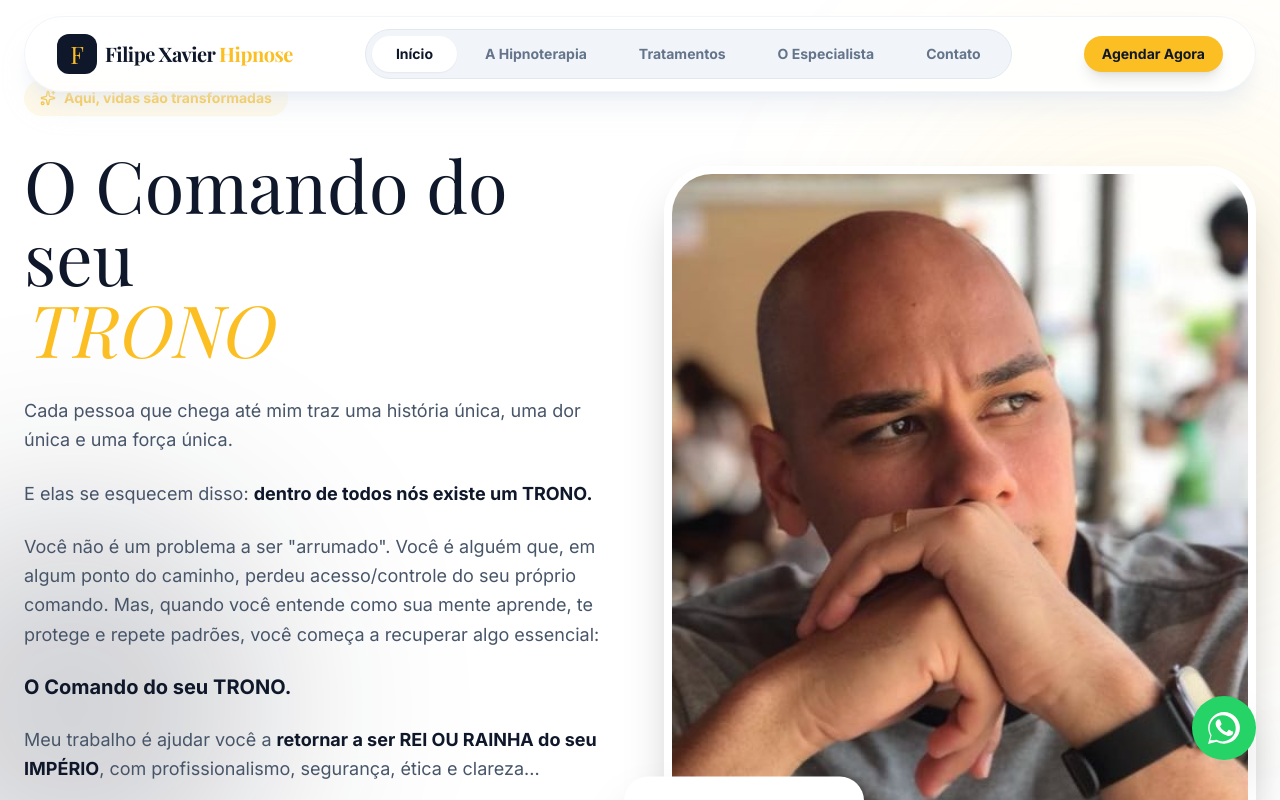
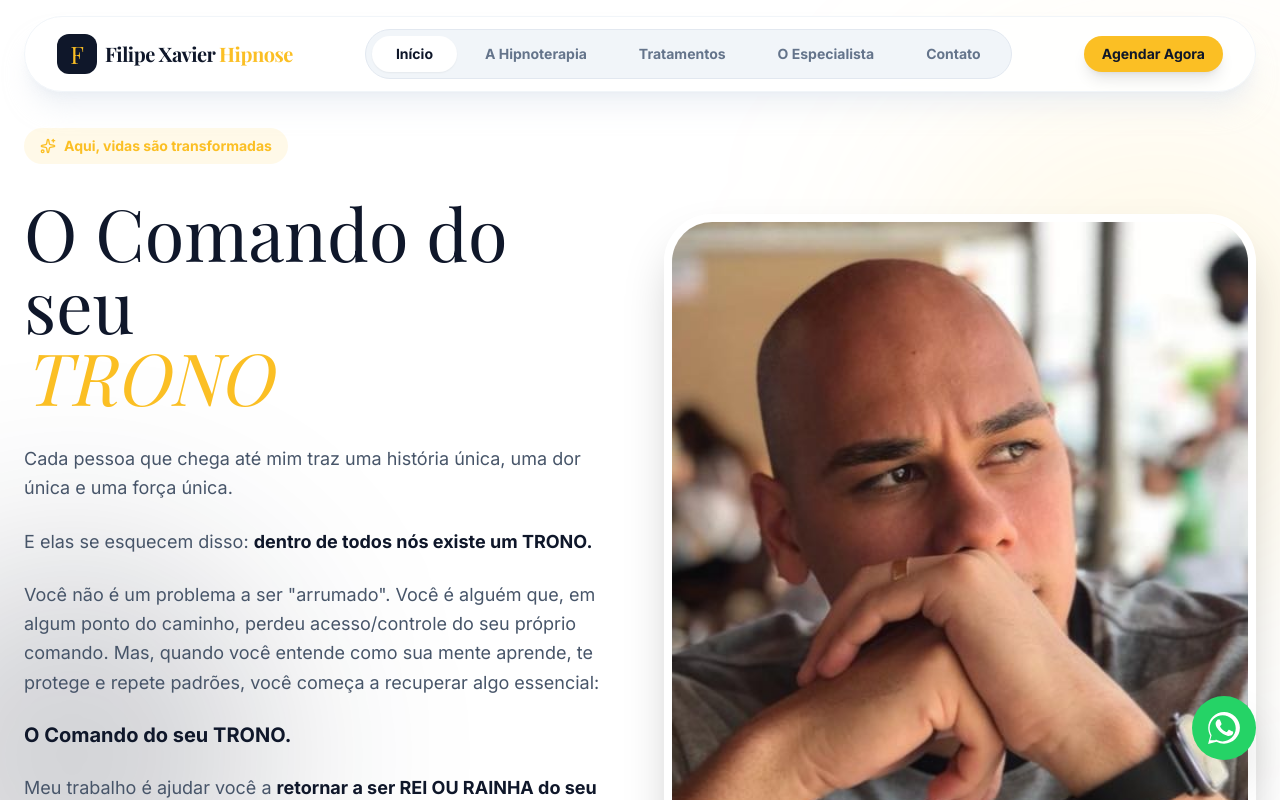
Before and after one commit to jairosouza67/XavierHipnose, a React (Vite) app: page / in a window 1280 px wide. Shown: the top 800 px of the page. Built offline with nearby package versions, Linux system fonts and the light colour scheme; a web font is replaced by a local one.

Commit message:
Ajusta espaçamento da HeroSection para evitar sobreposição com header fixo

```diff
--- a/src/components/sections/HeroSection.tsx
+++ b/src/components/sections/HeroSection.tsx
@@ -12,7 +12,7 @@
     return (
         <section
             id="home"
-            className="relative min-h-screen flex items-center overflow-hidden pt-20"
+            className="relative min-h-screen flex items-center overflow-hidden pt-32"
             aria-labelledby="hero-heading"
         >
             {/* Background Decor - decorative, hidden from screen readers */}
```
